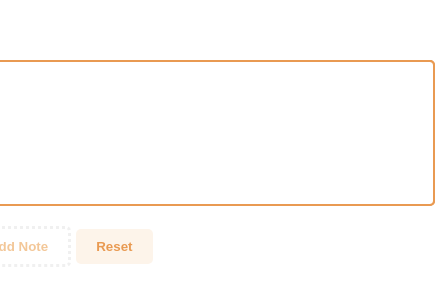
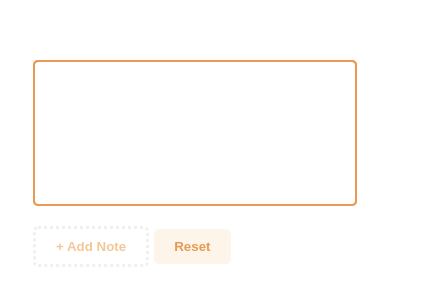
Before and after one commit to Muruhere/Add-notes-FE, an Angular app: page / in a window 390 px wide. Shown: the part 259-564 px from the top of the page, 435 px wide, since content can reach past the window. Built offline with nearby package versions, Linux system fonts and the light colour scheme.

Commit message:
Added-accessbility

```diff
--- a/package.json
+++ b/package.json
@@ -4,9 +4,9 @@
   "scripts": {
     "ng": "ng",
     "start": "ng serve",
-    "build": "ng lint && ng test --watch=false && ng build",
+    "build": "ng lint && ng test --watch=false --code-coverage && ng build",
     "watch": "ng build --watch --configuration development",
-    "test": "ng test --watch=false"
+    "test": "ng test"
   },
   "private": true,
   "dependencies": {
--- a/src/app/text-area/text-area.component.html
+++ b/src/app/text-area/text-area.component.html
@@ -12,9 +12,10 @@
             </option>
         </ul>
         <div class="button-container">
-            <button class="add-note-button" [disabled]="isDisabled" (click)="successMsg()">+ Add Note</button>
-            <button class="reset-button" (click)="clearText()">Reset</button>
+            <button aria-label="add-note" class="add-note-button" [disabled]="isDisabled" (click)="successMsg()">+ Add Note</button>
+            <button aria-label="reset" class="reset-button" (click)="clearText()">Reset</button>
         </div>
+        <span *ngIf="isError" style="color:red">Given agent is already added</span>
         <span *ngIf="isNoteAdded" style="color:green">Notes added successfully</span>
     </div>
 </section>
--- a/src/app/text-area/text-area.component.scss
+++ b/src/app/text-area/text-area.component.scss
@@ -86,13 +86,13 @@ section {
     z-index: 2;
     overflow: auto;
     resize: none;
+    transition: transform 1s;
 }
 
 .backdrop {
     position: absolute;
     border: 2px solid #e99a52;
     z-index: 1;
-    color: transparent;
     overflow: auto;
 }
 
@@ -103,10 +103,21 @@ section {
 
 .text-area,
 #highlight-id {
-    font: 15px "Open Sans", sans-serif;
+    font: 15px "system-ui", sans-serif;
 
 }
 
 .marked-class {
+    color: transparent;
+    border-radius: 3px;
     background-color: #f4ca49;
 }
+
+
+@media screen and (max-width: 576px) {
+
+    .text-area,
+    .backdrop {
+        width: 300px;
+    }
+}
--- a/src/app/text-area/text-area.component.ts
+++ b/src/app/text-area/text-area.component.ts
@@ -9,6 +9,7 @@ import { Component, ElementRef, HostListener, ViewChild, ViewEncapsulation } fro
 export class TextAreaComponent {
 
   isDisabled = true;
+  isError = false;
   enteredText = '';
   @ViewChild("backdrop") $backdrop: ElementRef<HTMLDivElement> | undefined;
   @ViewChild("textarea") $textarea: ElementRef<HTMLTextAreaElement> | undefined;
@@ -100,6 +101,10 @@ export class TextAreaComponent {
     if (!this.enteredText.includes(event.target.value)) {
       this.enteredText += event.target.value;
     } else {
+      this.isError = true;
+      setTimeout(() => {
+        this.isError = false;
+      }, 2000);
       this.enteredText = this.enteredText.slice(0, this.enteredText.length - 2);
     }
     this.applyHightlights();
@@ -132,9 +137,8 @@ export class TextAreaComponent {
 
   handleOverflow(): void {
     if (this.$backdrop && this.$textarea) {
-      var scrollTop = this.$textarea.nativeElement.scrollTop;
+      const scrollTop = this.$textarea.nativeElement.scrollTop;
       this.$backdrop.nativeElement.scrollTop = scrollTop;
-      console.log(this.$backdrop.nativeElement.scrollTop);
     }
   }
 
```
